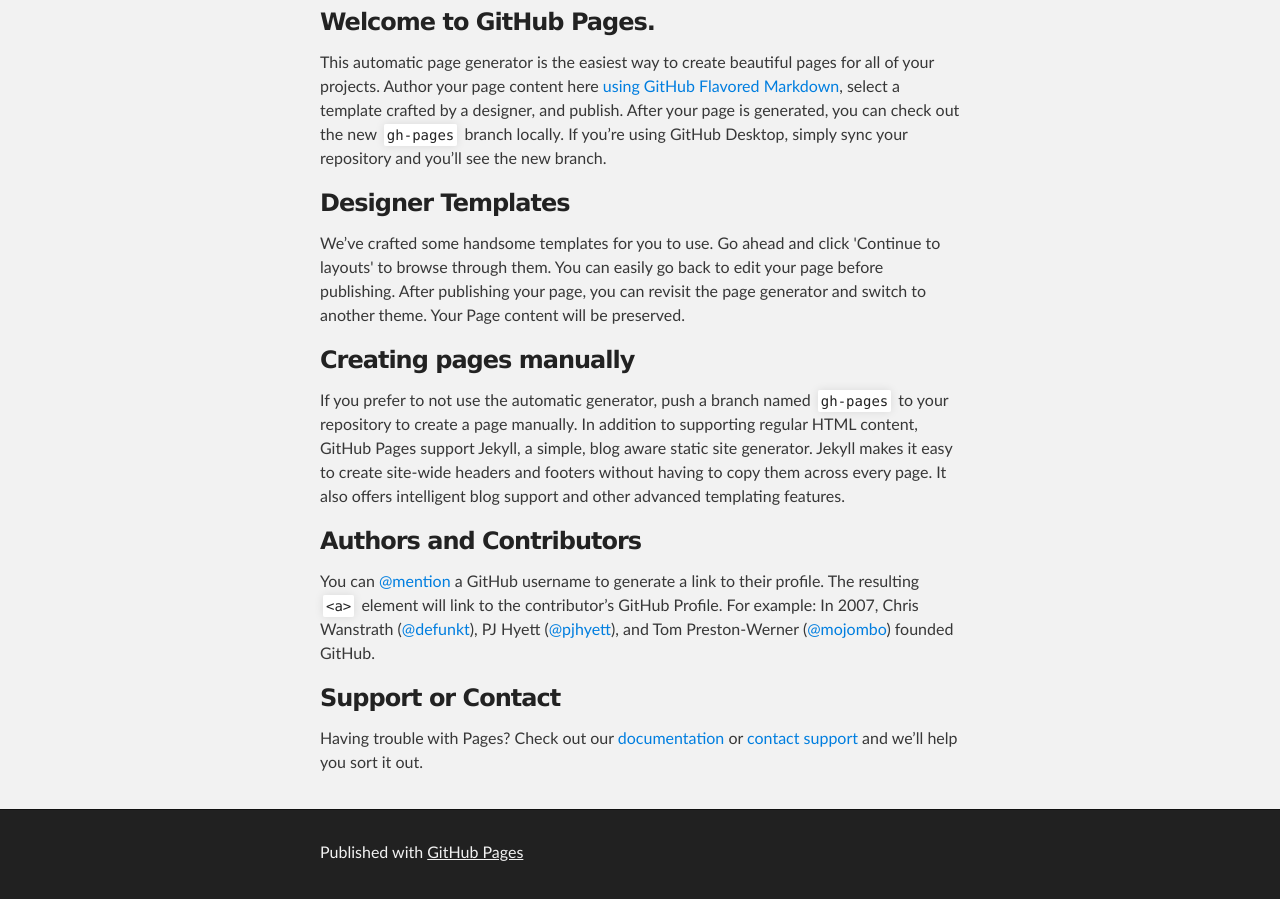
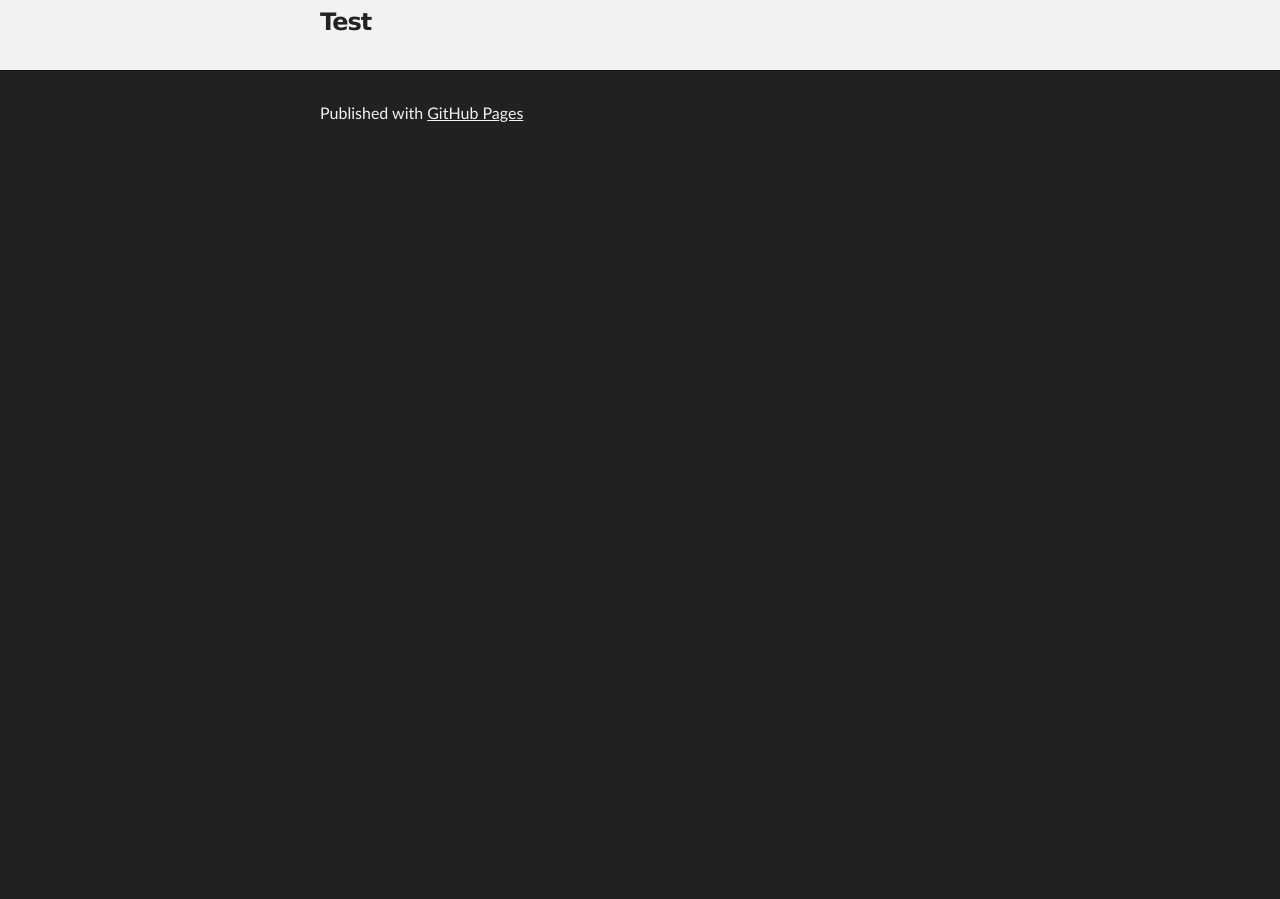
Before and after one commit to RedShow/RedShow.github.io, a plain HTML site: page index.html in a window 1280 px wide. Shown: the part 256-1155 px from the top of the page. After the commit the page ends 800 px from the top, so only its background shows below. Drawn offline with Linux system fonts and the light colour scheme.

Commit message:
Update index.html

```diff
--- a/index.html
+++ b/index.html
@@ -28,30 +28,8 @@
     <div id="main_content_wrap" class="outer">
       <section id="main_content" class="inner">
         <h3>
-<a id="welcome-to-github-pages" class="anchor" href="#welcome-to-github-pages" aria-hidden="true"><span aria-hidden="true" class="octicon octicon-link"></span></a>Welcome to GitHub Pages.</h3>
-
-<p>This automatic page generator is the easiest way to create beautiful pages for all of your projects. Author your page content here <a href="https://guides.github.com/features/mastering-markdown/">using GitHub Flavored Markdown</a>, select a template crafted by a designer, and publish. After your page is generated, you can check out the new <code>gh-pages</code> branch locally. If you’re using GitHub Desktop, simply sync your repository and you’ll see the new branch.</p>
-
-<h3>
-<a id="designer-templates" class="anchor" href="#designer-templates" aria-hidden="true"><span aria-hidden="true" class="octicon octicon-link"></span></a>Designer Templates</h3>
-
-<p>We’ve crafted some handsome templates for you to use. Go ahead and click 'Continue to layouts' to browse through them. You can easily go back to edit your page before publishing. After publishing your page, you can revisit the page generator and switch to another theme. Your Page content will be preserved.</p>
-
-<h3>
-<a id="creating-pages-manually" class="anchor" href="#creating-pages-manually" aria-hidden="true"><span aria-hidden="true" class="octicon octicon-link"></span></a>Creating pages manually</h3>
-
-<p>If you prefer to not use the automatic generator, push a branch named <code>gh-pages</code> to your repository to create a page manually. In addition to supporting regular HTML content, GitHub Pages support Jekyll, a simple, blog aware static site generator. Jekyll makes it easy to create site-wide headers and footers without having to copy them across every page. It also offers intelligent blog support and other advanced templating features.</p>
-
-<h3>
-<a id="authors-and-contributors" class="anchor" href="#authors-and-contributors" aria-hidden="true"><span aria-hidden="true" class="octicon octicon-link"></span></a>Authors and Contributors</h3>
-
-<p>You can <a href="https://help.github.com/articles/basic-writing-and-formatting-syntax/#mentioning-users-and-teams" class="user-mention">@mention</a> a GitHub username to generate a link to their profile. The resulting <code>&lt;a&gt;</code> element will link to the contributor’s GitHub Profile. For example: In 2007, Chris Wanstrath (<a href="https://github.com/defunkt" class="user-mention">@defunkt</a>), PJ Hyett (<a href="https://github.com/pjhyett" class="user-mention">@pjhyett</a>), and Tom Preston-Werner (<a href="https://github.com/mojombo" class="user-mention">@mojombo</a>) founded GitHub.</p>
-
-<h3>
-<a id="support-or-contact" class="anchor" href="#support-or-contact" aria-hidden="true"><span aria-hidden="true" class="octicon octicon-link"></span></a>Support or Contact</h3>
-
-<p>Having trouble with Pages? Check out our <a href="https://help.github.com/pages">documentation</a> or <a href="https://github.com/contact">contact support</a> and we’ll help you sort it out.</p>
-      </section>
+          Test
+   </section>
     </div>
 
     <!-- FOOTER  -->
```
